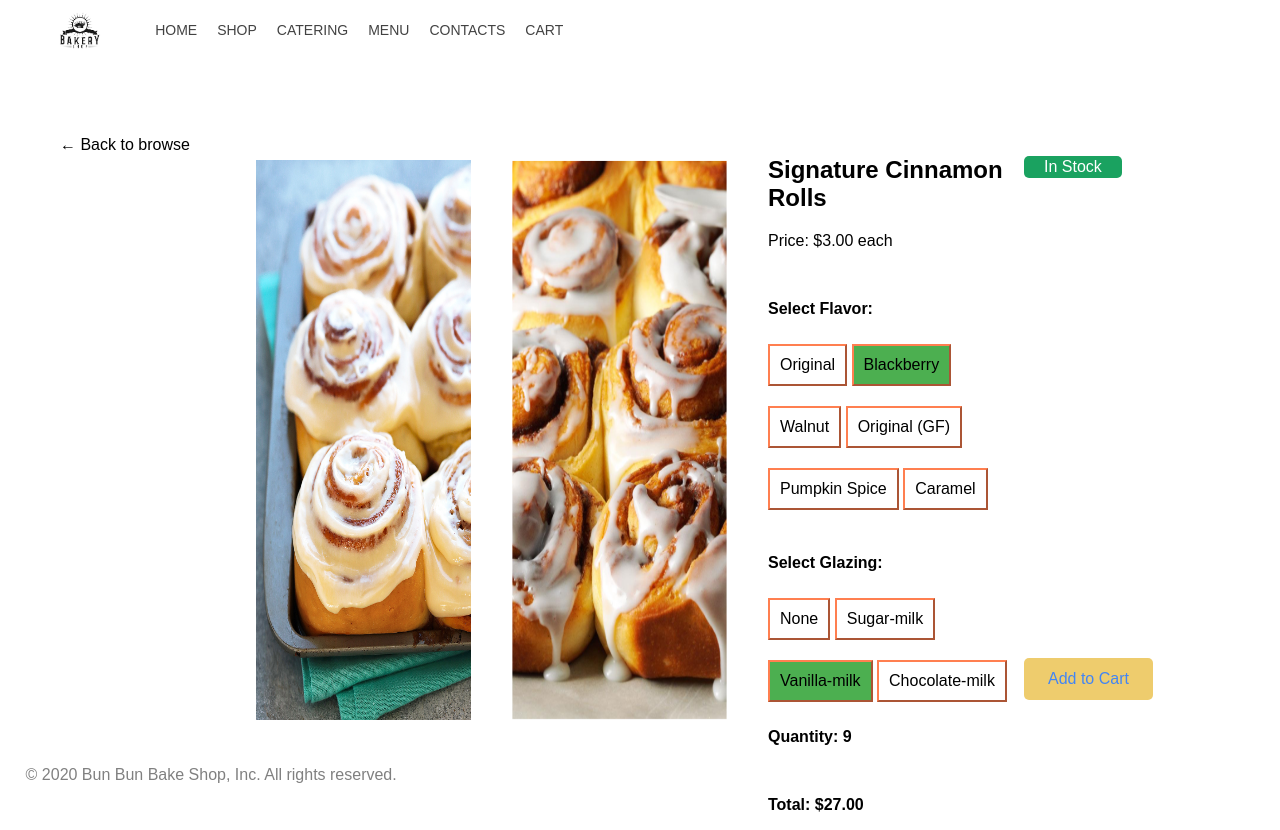
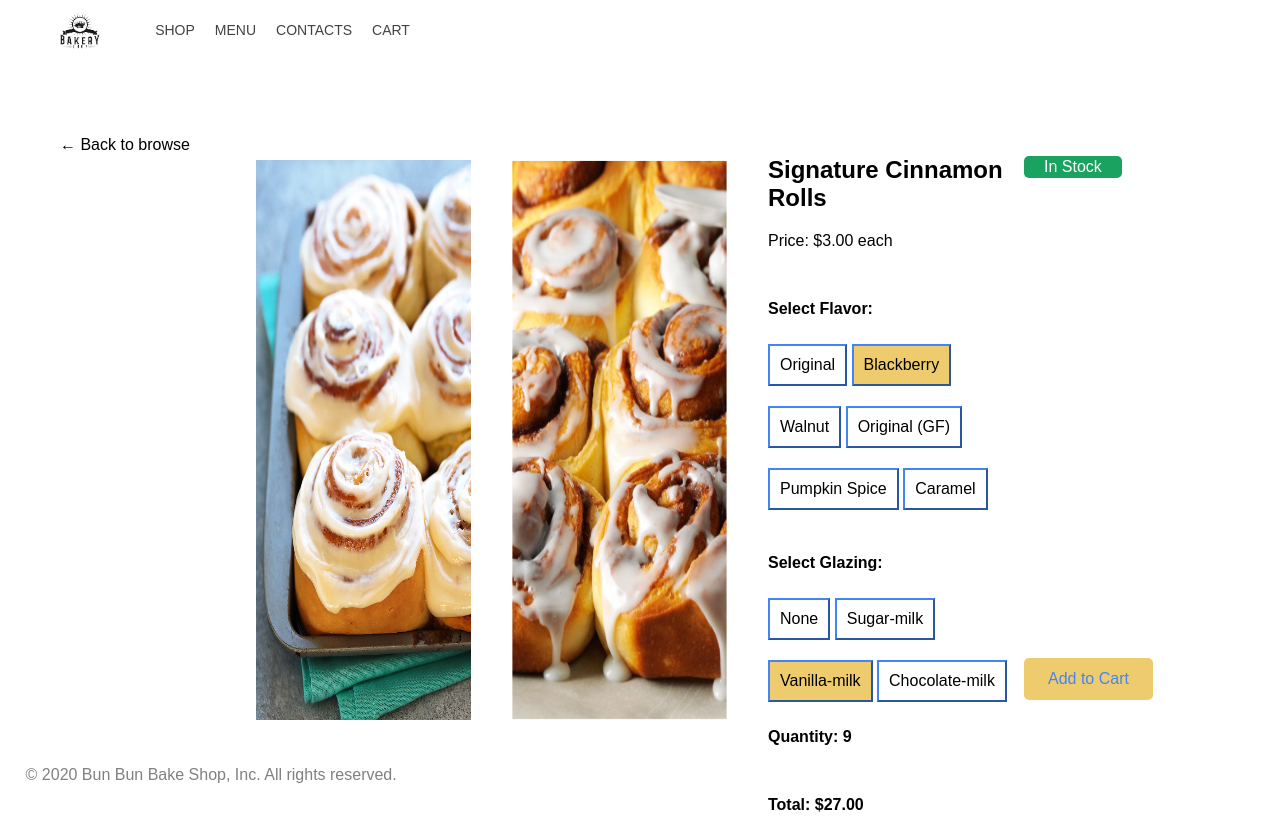
Before and after one commit to royxuhan/BunBunBakeShop, a plain HTML site: page cinnamon.html in a window 1280 px wide. Drawn offline with Linux system fonts and the light colour scheme.

Commit message:
Reflection

```diff
--- a/assets/css/main.css
+++ b/assets/css/main.css
@@ -131,6 +131,9 @@ body hr {
 
 /* coming soon page */
 
+
+/* inspired by W3School: https://www.w3schools.com/howto/howto_css_image_text.asp */
+
 .comingsoon {
     font-size: 48px;
     position: absolute;
@@ -194,12 +197,12 @@ body hr {
 
 .pink {
     text-decoration: underline;
-    color: #D15F81;
+    color: rgb(238, 204, 109);
 }
 
 .torquise {
     text-decoration: underline;
-    color: #00AFA0;
+    color: #4285F4;
 }
 
 .addtocart {
@@ -243,18 +246,17 @@ body hr {
     color: black;
     font-size: 16px;
     padding: 10px 10px;
-    border-color: coral;
+    border-color: #4285F4;
 }
 
 .options-selected {
     margin-top: 10px;
     margin-bottom: 10px;
-    background-color: #ffffff;
-    background-color: #4CAF50;
+    background-color: rgb(238, 204, 109);
     color: black;
     font-size: 16px;
     padding: 10px 10px;
-    border-color: coral;
+    border-color: #4285F4;
 }
 
 .product-image {
--- a/cinnamon.html
+++ b/cinnamon.html
@@ -32,9 +32,7 @@
         <!-- Top Navigation Bar-->
         <div class="navbar">
             <ul>
-                <li><a href="index.html">Home</a></li>
                 <li><a href="shop.html">Shop</a></li>
-                <li><a href="catering.html">Catering</a></li>
                 <li><a href="menu.html">Menu</a></li>
                 <li><a href="contacts.html">Contacts</a></li>
                 <li><a href="cart.html">Cart</a></li>
```
Also changed, not shown: cart.html (+0 -2 lines), index.html (+0 -1 lines), shop.html (+0 -5 lines), 2 other files.
